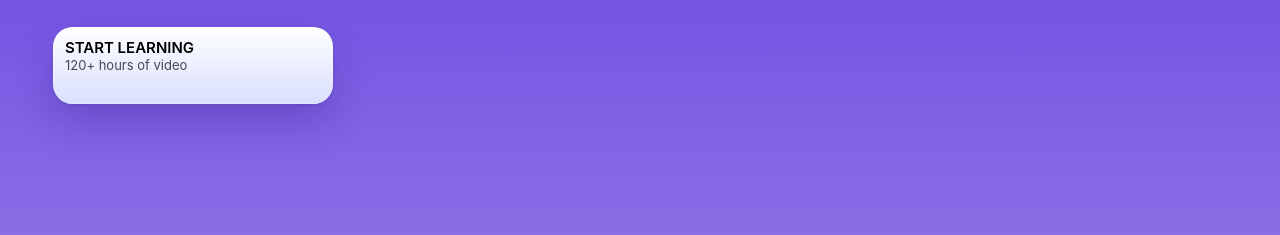
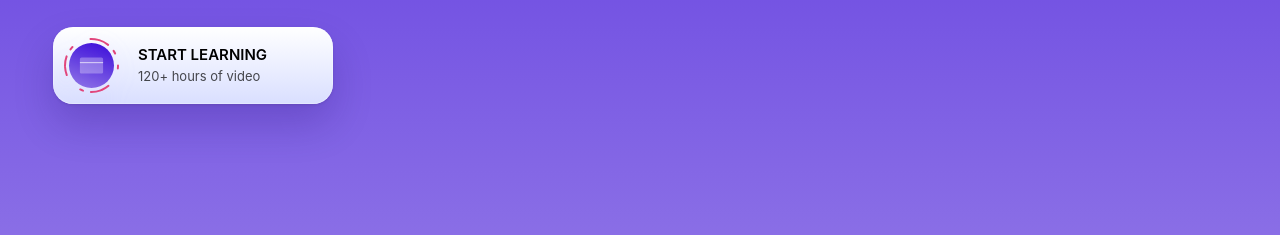
Before and after one commit to LucasTchitdjian/Gatsby-React-Website, a Gatsby site: page / in a window 1280 px wide. Shown: the part 553-788 px from the top of the page. Built offline with nearby package versions, Linux system fonts and the light colour scheme; Gatsby itself is replaced by a stand-in of ours.

Commit message:
CSS grid and Position Absolute

```diff
--- a/src/components/buttons/PurchaseButton.js
+++ b/src/components/buttons/PurchaseButton.js
@@ -8,8 +8,14 @@ export default function PurchaseButton(props) {
   return (
     <Link to="/page-2">
       <Wrapper>
-        <Title>{title || "Get Pro Access"}</Title>
-        <Subtitle>{subtitle || "$19 per month"}</Subtitle>
+        <IconWrapper>
+          <Icon src="/images/icons/credit.svg" />
+          <Ring src="images/icons/icon-ring.svg" />
+        </IconWrapper>
+        <TextWrapper>
+          <Title>{title || "Get Pro Access"}</Title>
+          <Subtitle>{subtitle || "$19 per month"}</Subtitle>
+        </TextWrapper>
       </Wrapper>
     </Link>
   )
@@ -25,7 +31,17 @@ const Wrapper = styled.div`
     inset 0px 0px 0px 0.5px rgba(255, 255, 255, 0.5);
   border-radius: 20px;
   border: 0px;
+  display: grid;
+  grid-template-columns: 53px auto;
+  align-items: center;
+  gap: 20px;
 `
+
+const TextWrapper = styled.div`
+  display: grid;
+  gap: 4px;
+`
+
 const Title = styled(Caption2)`
   color: black;
 `
@@ -34,3 +50,26 @@ const Subtitle = styled(SmallText)`
   color: black;
   opacity: 0.7;
 `
+
+const Icon = styled.img`
+  width: 29px;
+  height: 29px;
+`
+
+const Ring = styled.img`
+  position: absolute;
+  top: -15px;
+  left: -16px;
+`
+
+const IconWrapper = styled.div`
+  width: 45px;
+  height: 45px;
+  background: linear-gradient(200.44deg, #4316db 13.57%, #9076e7 98.38%);
+  border-radius: 50%;
+  display: grid;
+  justify-content: center;
+  align-content: center;
+  justify-self: center;
+  position: relative;
+`
```
